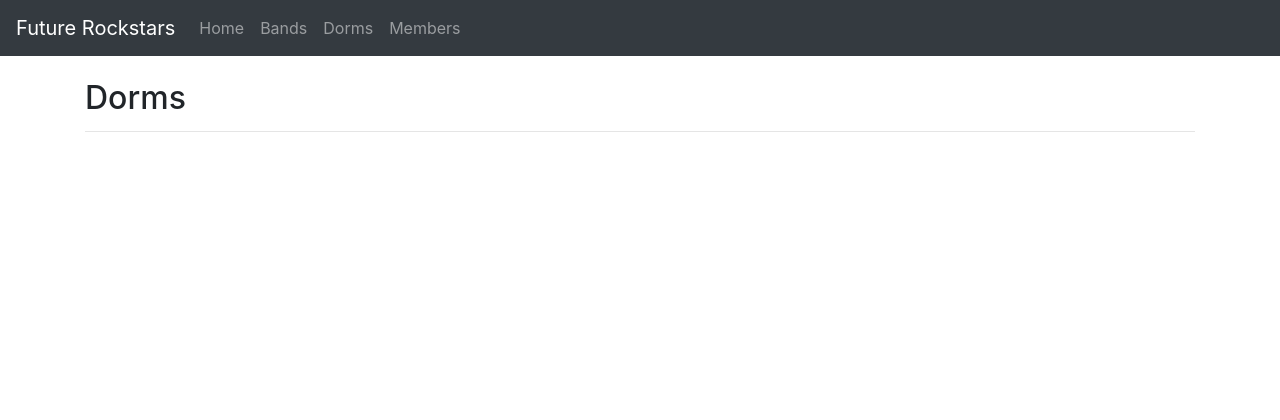
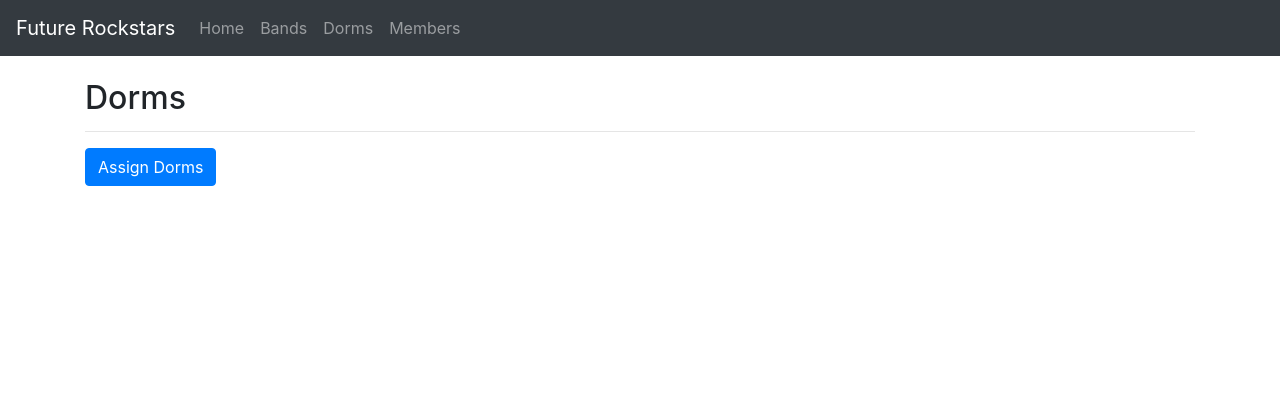
Before and after one commit to zhixuan1994/future-rockstars, a Flask app: page /dorms in a window 1280 px wide. Shown: the top 420 px of the page. Run offline with Flask 2, Linux system fonts and the light colour scheme; data that the repository does not hold is empty; some libraries are stand-ins or nearby versions.

Commit message:
Moved Assign Dorms button

```diff
--- a/app/templates/dorms.html
+++ b/app/templates/dorms.html
@@ -5,6 +5,9 @@
 
     <hr>
 
+    <p>
+        <button type="button" class="btn btn-primary" data-toggle="modal" data-target="#assignDormsModal">Assign Dorms</button>
+    </p>
     {% for dorm in dorms %}
     <div class="card">
         <div class="card-header">
@@ -14,11 +17,33 @@
             <h4 class="card-title">Members</h4>
             <ul>
                 {% for member in dorm.members %}
-                    <li>{{member.name}}</li>
+                    <li>{{member}}</li>
                 {% endfor %}
             </li>
         </div>
     </div>
     <br>
     {% endfor %}
+
+    <div class="modal fade" id="assignDormsModal" tabindex="-1" role="dialog" aria-labelledby="assignDormsModalLabel" aria-hidden="true">
+        <div class="modal-dialog" role="document">
+            <div class="modal-content">
+                <div class="modal-header">
+                    <h5 class="modal-title" id="assignDormsModalLabel">Assign Dorms</h5>
+                    <button type="button" class="close" data-dismiss="modal" aria-label="Close">
+                        <span aria-hidden="true">&times;</span>
+                    </button>
+                </div>
+                <div class="modal-body">
+                    <p>
+                        Are you sure you want to assign dorms to the current members?
+                    </p>
+                </div>
+                <div class="modal-footer">
+                    <button type="button" class="btn btn-secondary" data-dismiss="modal">Cancel</button>
+                    <button type="submit" class="btn btn-primary">Assign</button>
+                </div>
+            </div>
+        </div>
+    </div>
 {% endblock %}
```
